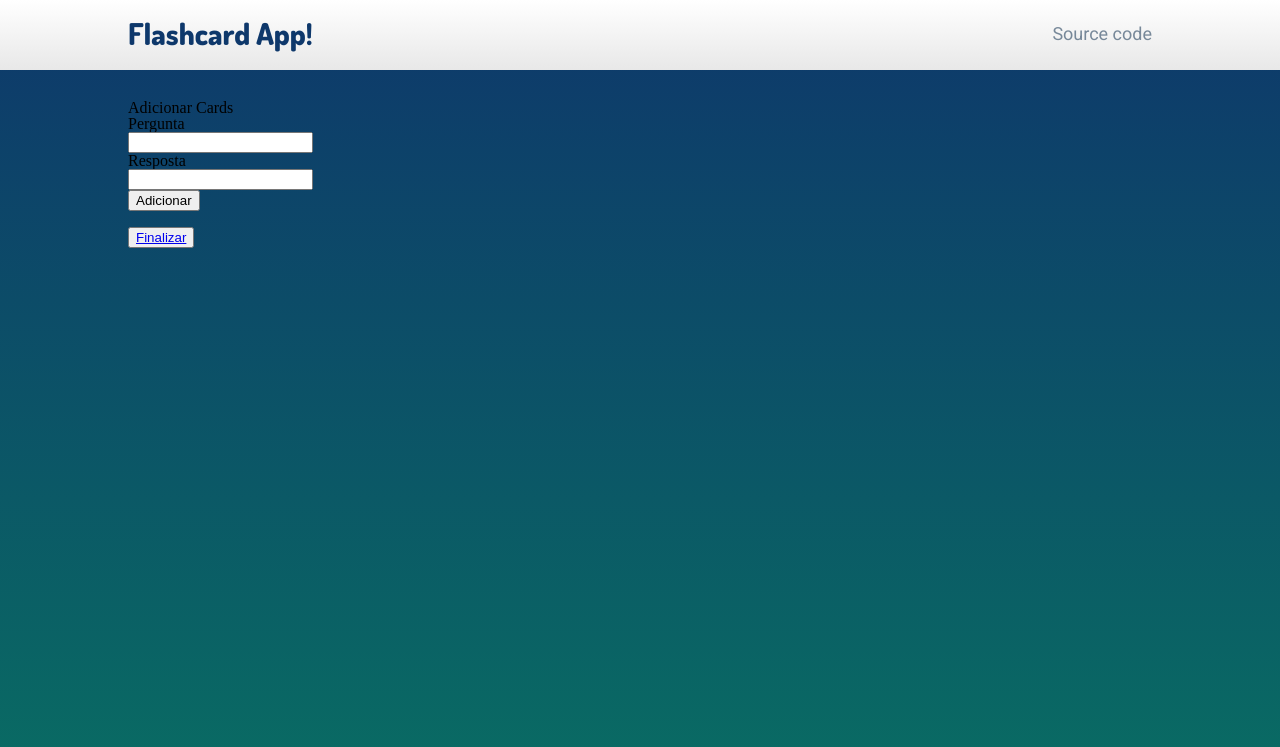
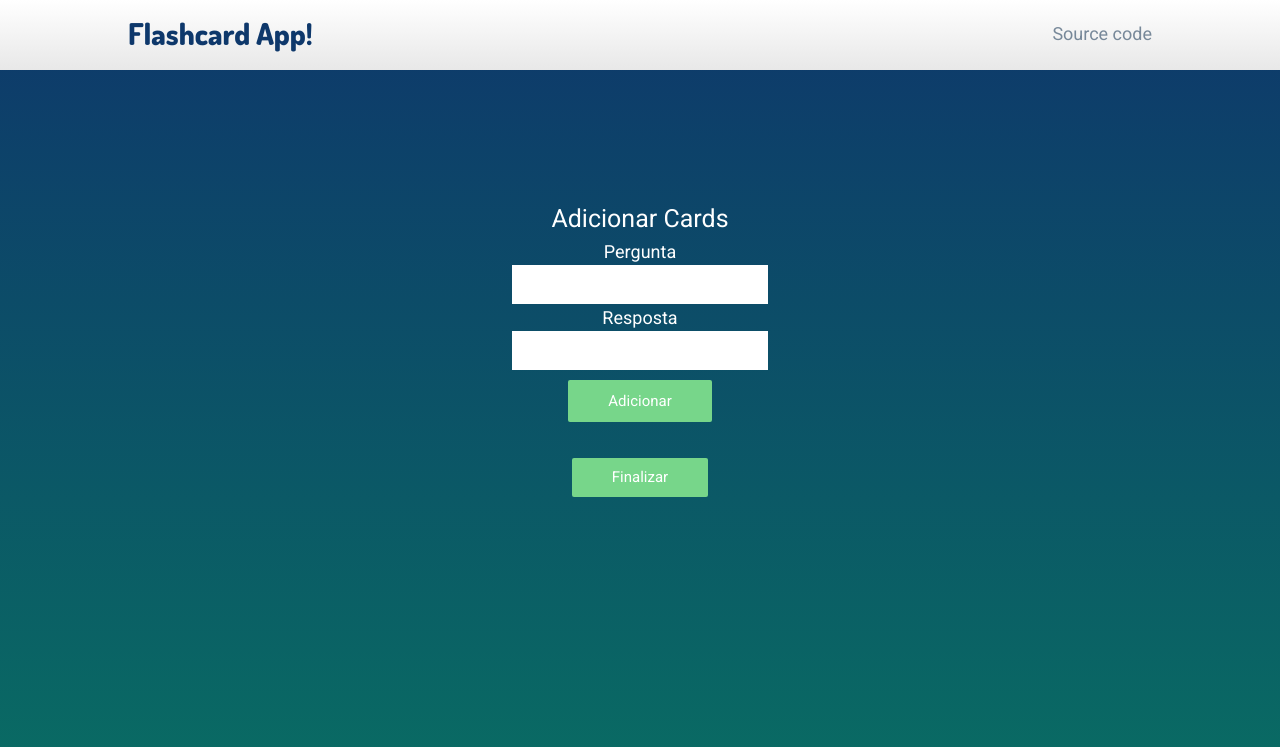
Before and after one commit to eliassv/flashcards-app, a Flask app: page /createcards/add in a window 1280 px wide. Shown: the top 747 px of the page. Run offline with Flask 2, Linux system fonts and the light colour scheme.

Commit message:
inclusão das classes dos botões

```diff
--- a/templates/addcards.html
+++ b/templates/addcards.html
@@ -1,10 +1,11 @@
 {% extends "base.html" %}
 {% block content %}
 
-<h2> Adicionar Cards </h2>
+<div class="center">
+<h2 class="text text-title"> Adicionar Cards </h2>
 
 {% if mensagem %}
-    <p>{{ mensagem }}</p>
+    <p class="text text-small" >{{ mensagem }}</p>
     </br>
 {% endif %}
 
@@ -12,22 +13,21 @@
 <form method="post" action="{{ url_for('add') }}" enctype="multipart/form-data">
 
     <div>
-        <label>Pergunta </br>
-            <input type="text" name="pergunta" id="pergunta" />
+        <label class="text">Pergunta </br>
+            <input class="formbox" type="text" name="pergunta" id="pergunta" />
         </label> </br>
 
-        <label>Resposta </br>
-            <input type="text" name="resposta" id="resposta" />
+        <label class="text" >Resposta </br>
+            <input class="formbox" type="text" name="resposta" id="resposta" />
         </label> </br>
     </div>
 
-    <input type="submit" value="Adicionar" />
+    <input class="btn btn-green" type="submit" value="Adicionar" />
 </form>
 
 </br>
 
-
-<button type="button"><a href='{{ url_for('download_file') }}'>
-    Finalizar</a></button>
+<a class="btn btn-green" href='{{ url_for('download_file') }}'>Finalizar</a>
+</div>
 
 {% endblock content %}
--- a/templates/base.html
+++ b/templates/base.html
@@ -4,8 +4,9 @@
 <head>
     <meta charset="UTF-8">
     <title>{% block title %} {{title or "Flashcard App"}} {% endblock %}</title>
+    <link rel="stylesheet" type="text/css" href="{{ url_for('static',filename='main.css') }}">
     <link rel="stylesheet" type="text/css" href="{{ url_for('static',filename='style.css') }}">
-    <link rel="stylesheet" type="text/css" href="{{ url_for('static',filename='main.css') }}">
+
     <link href="https://fonts.googleapis.com/css?family=Dosis:800" rel="stylesheet">
     <link href="https://fonts.googleapis.com/css?family=Roboto" rel="stylesheet">
 </head>
```
Also changed, not shown: templates/createcards.html (+7 -7 lines), templates/index.html (+8 -4 lines).
